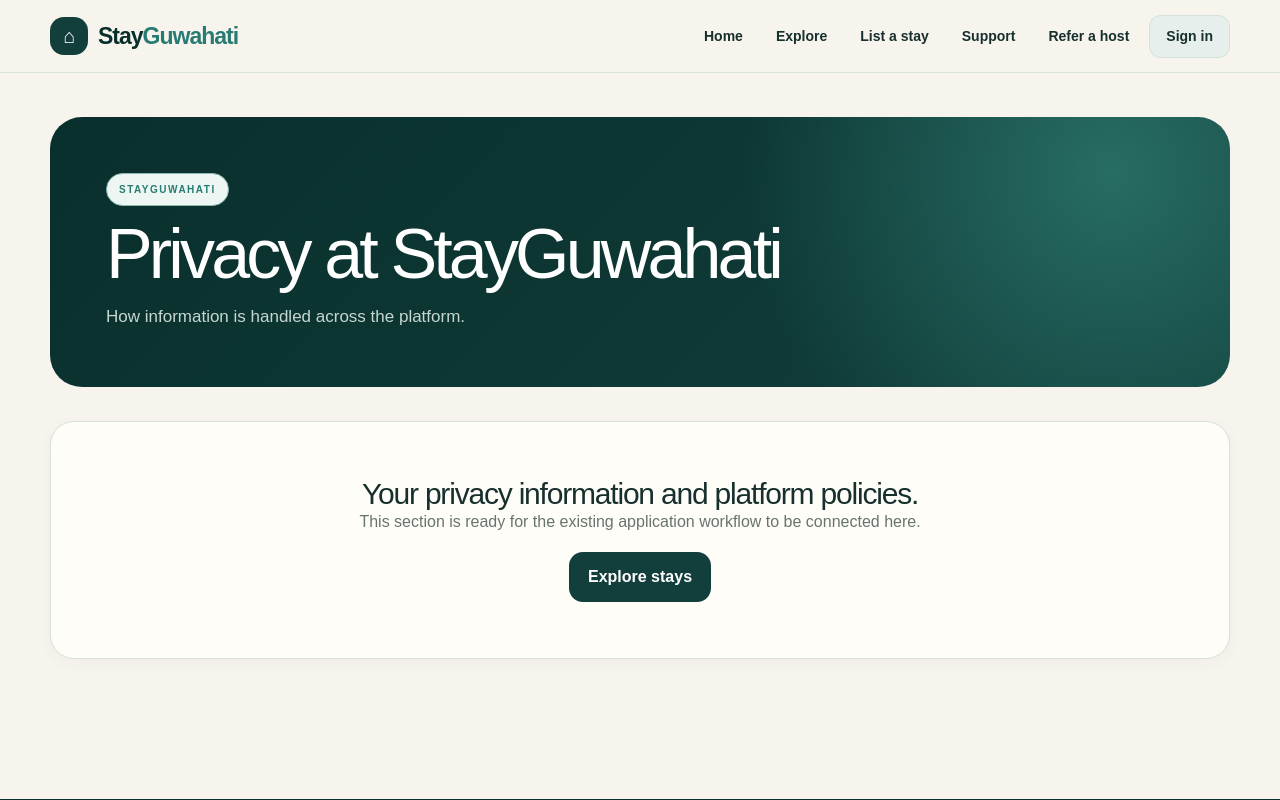
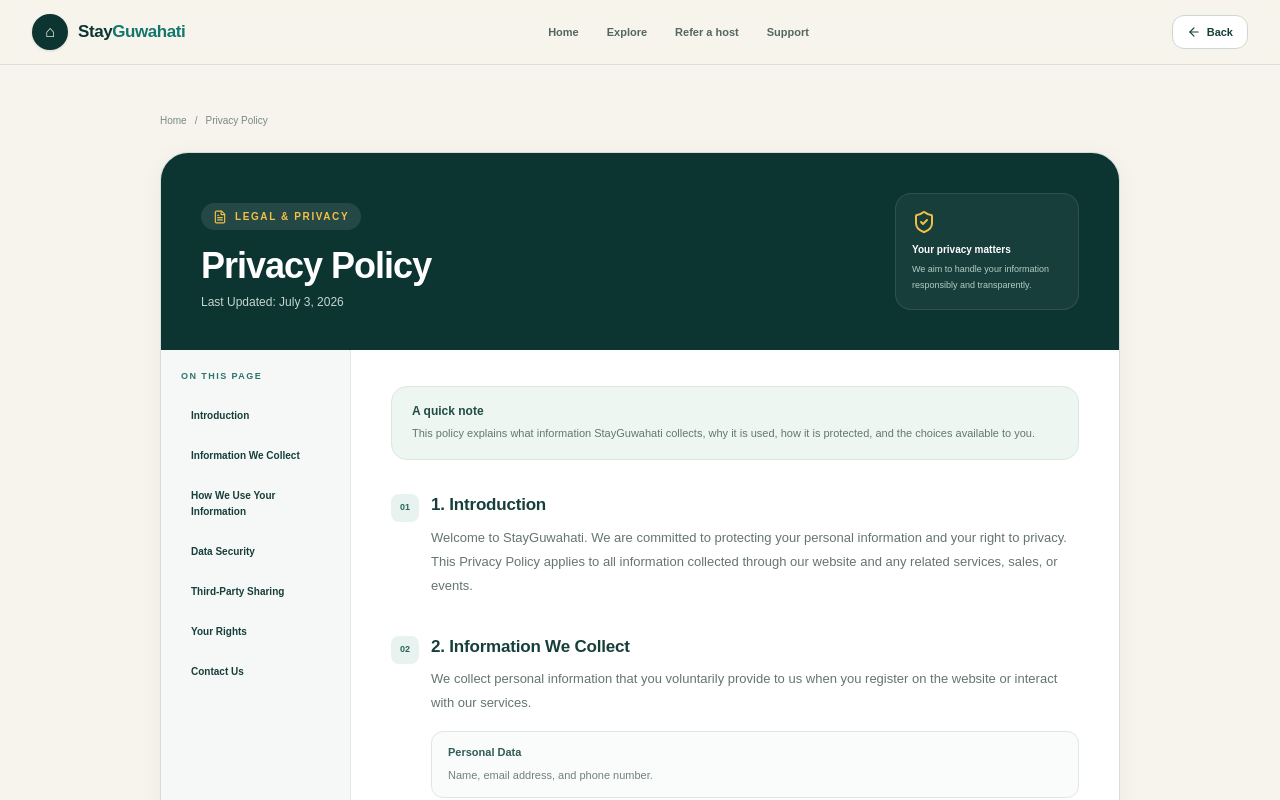
Before and after one commit to ransfire-ai/stayguwahati-frontend, a Next.js app: page /privacy in a window 1280 px wide. Shown: the top 800 px of the page. Built offline with nearby package versions, Linux system fonts and the light colour scheme.

Commit message:
Added privecy page

```diff
--- a/app/privacy/page.tsx
+++ b/app/privacy/page.tsx
@@ -1,2 +1,191 @@
-import Link from "next/link";import PageShell from "../components/layout/PageShell";
-export default function Page(){return <PageShell><div className="sg-container sg-page"><section className="sg-hero"><span className="sg-kicker">StayGuwahati</span><h1 className="sg-title">Privacy at StayGuwahati</h1><p className="sg-sub">How information is handled across the platform.</p></section><section className="sg-section sg-card sg-empty"><h2 className="sg-title-sm" style={{fontSize:"30px"}}>Your privacy information and platform policies.</h2><p className="sg-muted">This section is ready for the existing application workflow to be connected here.</p><Link href="/explore" className="sg-btn sg-dark" style={{marginTop:18}}>Explore stays</Link></section></div></PageShell>}
+'use client';
+
+import React from 'react';
+import Link from 'next/link';
+import { ArrowLeft, FileText, ShieldCheck } from 'lucide-react';
+
+const sections = [
+  {
+    title: '1. Introduction',
+    body: `Welcome to StayGuwahati. We are committed to protecting your personal information and your right to privacy. This Privacy Policy applies to all information collected through our website and any related services, sales, or events.`,
+  },
+  {
+    title: '2. Information We Collect',
+    body: `We collect personal information that you voluntarily provide to us when you register on the website or interact with our services.`,
+    bullets: [
+      ['Personal Data', 'Name, email address, and phone number.'],
+      ['Authentication Data', 'Credentials to manage your session security.'],
+      ['Usage Data', 'IP address, browser type, and interaction metrics.'],
+    ],
+  },
+  {
+    title: '3. How We Use Your Information',
+    body: `We use the data we collect to facilitate account creation, provide our booking services, improve website performance, and send necessary administrative notifications.`,
+  },
+  {
+    title: '4. Data Security',
+    body: `We implement technical and organizational measures, such as SSL/TLS encryption and access controls, to protect your data. Please note that no method of transmission over the internet is 100% secure.`,
+  },
+  {
+    title: '5. Third-Party Sharing',
+    body: `We do not sell your personal information. We may share data only with essential service providers (such as hosting) or where legally required to comply with applicable laws.`,
+  },
+  {
+    title: '6. Your Rights',
+    body: `Depending on your location, you may have the right to access, rectify, or request the deletion of your personal data. To exercise these rights, please contact us.`,
+  },
+  {
+    title: '7. Contact Us',
+    body: `If you have questions about this policy, please contact the StayGuwahati Team at the email address provided in your registration or support portal.`,
+  },
+];
+
+export default function PrivacyPolicyPage() {
+  return (
+    <div className="min-h-screen bg-[#f7f4ed] text-[#173f3a] antialiased">
+      <header className="sticky top-0 z-50 border-b border-[#d9e0dc] bg-[#f7f4ed]/95 backdrop-blur-md">
+        <div className="mx-auto flex min-h-[64px] max-w-7xl items-center justify-between px-5 sm:px-8">
+          <Link href="/" className="flex items-center gap-2.5">
+            <span className="grid h-9 w-9 place-items-center rounded-full bg-[#0c3431] text-white shadow-sm">
+              <span className="text-base">⌂</span>
+            </span>
+            <span className="text-[17px] font-extrabold tracking-tight text-[#0c3431]">
+              Stay<span className="text-[#14766c]">Guwahati</span>
+            </span>
+          </Link>
+
+          <nav className="hidden items-center gap-7 text-[11px] font-semibold text-[#526762] sm:flex">
+            <Link href="/" className="hover:text-[#0c3431]">Home</Link>
+            <Link href="/explore" className="hover:text-[#0c3431]">Explore</Link>
+            <Link href="/refer-a-host" className="hover:text-[#0c3431]">Refer a host</Link>
+            <Link href="/support" className="hover:text-[#0c3431]">Support</Link>
+          </nav>
+
+          <Link
+            href="/"
+            className="inline-flex items-center gap-1.5 rounded-xl border border-[#cbd7d2] bg-white px-3.5 py-2 text-[11px] font-bold text-[#315c56] transition hover:border-[#8fb5ab]"
+          >
+            <ArrowLeft className="h-3.5 w-3.5" />
+            Back
+          </Link>
+        </div>
+      </header>
+
+      <main className="mx-auto max-w-5xl px-5 py-8 sm:px-8 sm:py-12">
+        <div className="mb-6 flex items-center gap-2 text-[10px] text-[#788983]">
+          <Link href="/" className="hover:text-[#28655c]">Home</Link>
+          <span>/</span>
+          <span>Privacy Policy</span>
+        </div>
+
+        <section className="overflow-hidden rounded-[28px] border border-[#d4ddd8] bg-white shadow-[0_5px_24px_rgba(22,55,49,0.05)]">
+          <div className="bg-[#0c3431] px-6 py-8 sm:px-10 sm:py-10">
+            <div className="flex flex-col gap-6 sm:flex-row sm:items-end sm:justify-between">
+              <div>
+                <div className="mb-4 inline-flex items-center gap-2 rounded-full bg-white/10 px-3 py-1.5 text-[10px] font-black uppercase tracking-[0.16em] text-[#f2bf45]">
+                  <FileText className="h-3.5 w-3.5" />
+                  Legal & privacy
+                </div>
+                <h1 className="text-3xl font-black tracking-[-1px] text-white sm:text-4xl">
+                  Privacy Policy
+                </h1>
+                <p className="mt-2 text-xs text-[#c4d5d1]">
+                  Last Updated: July 3, 2026
+                </p>
+              </div>
+
+              <div className="hidden rounded-2xl border border-white/10 bg-white/5 p-4 sm:block">
+                <ShieldCheck className="h-6 w-6 text-[#f2bf45]" />
+                <p className="mt-2 text-[10px] font-bold text-white">Your privacy matters</p>
+                <p className="mt-1 max-w-[150px] text-[9px] leading-4 text-[#b6ccc7]">
+                  We aim to handle your information responsibly and transparently.
+                </p>
+              </div>
+            </div>
+          </div>
+
+          <div className="grid lg:grid-cols-[190px_1fr]">
+            <aside className="border-b border-[#e1e7e4] bg-[#f5f8f6] p-5 lg:border-b-0 lg:border-r">
+              <p className="text-[9px] font-black uppercase tracking-[0.16em] text-[#2d756b]">
+                On this page
+              </p>
+              <div className="mt-4 space-y-2">
+                {sections.map((section, index) => (
+                  <a
+                    key={section.title}
+                    href={`#privacy-${index + 1}`}
+                    className="block rounded-lg px-2.5 py-2 text-[10px] font-semibold leading-4 text-[#61736e] hover:bg-white hover:text-[#0c3431]"
+                  >
+                    {section.title.replace(/^\d+\.\s*/, '')}
+                  </a>
+                ))}
+              </div>
+            </aside>
+
+            <article className="px-6 py-7 sm:px-10 sm:py-9">
+              <div className="mb-8 rounded-2xl border border-[#dbe8e2] bg-[#eef6f2] px-5 py-4">
+                <p className="text-xs font-bold text-[#214b46]">A quick note</p>
+                <p className="mt-1 text-[11px] leading-5 text-[#637671]">
+                  This policy explains what information StayGuwahati collects, why it
+                  is used, how it is protected, and the choices available to you.
+                </p>
+              </div>
+
+              <div className="space-y-9">
+                {sections.map((section, index) => (
+                  <section
+                    key={section.title}
+                    id={`privacy-${index + 1}`}
+                    className={index === sections.length - 1 ? 'pt-8 border-t border-[#e4e9e6]' : ''}
+                  >
+                    <div className="flex gap-3">
+                      <span className="mt-0.5 grid h-7 w-7 shrink-0 place-items-center rounded-lg bg-[#e8f3ef] text-[9px] font-black text-[#28655c]">
+                        {String(index + 1).padStart(2, '0')}
+                      </span>
+                      <div className="min-w-0">
+                        <h2 className="text-[17px] font-black tracking-[-.2px] text-[#173f3a]">
+                          {section.title}
+                        </h2>
+                        <p className="mt-2 text-[13px] leading-6 text-[#657570]">
+                          {section.body}
+                        </p>
+
+                        {section.bullets && (
+                          <ul className="mt-4 space-y-3">
+                            {section.bullets.map(([label, description]) => (
+                              <li
+                                key={label}
+                                className="rounded-xl border border-[#e0e7e3] bg-[#fafcfb] px-4 py-3"
+                              >
+                                <p className="text-[11px] font-black text-[#315c56]">
+                                  {label}
+                                </p>
+                                <p className="mt-1 text-[11px] leading-5 text-[#71817c]">
+                                  {description}
+                                </p>
+                              </li>
+                            ))}
+                          </ul>
+                        )}
+                      </div>
+                    </div>
+                  </section>
+                ))}
+              </div>
+            </article>
+          </div>
+        </section>
+      </main>
+
+      <footer className="border-t border-[#d9e0dc]">
+        <div className="mx-auto flex max-w-7xl flex-col gap-2 px-5 py-6 text-[10px] text-[#7b8985] sm:flex-row sm:items-center sm:justify-between sm:px-8">
+          <span>© 2026 StayGuwahati. All rights reserved.</span>
+          <div className="flex gap-5">
+            <Link href="/support" className="hover:text-[#28655c]">Support</Link>
+            <Link href="/refer-a-host" className="hover:text-[#28655c]">Refer a host</Link>
+          </div>
+        </div>
+      </footer>
+    </div>
+  );
+}
```
